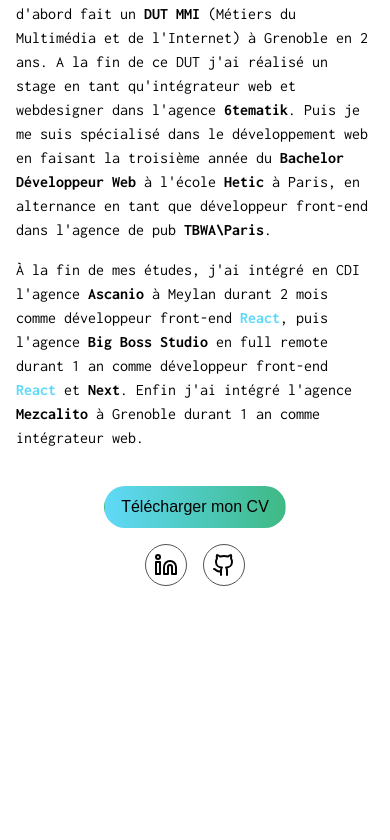
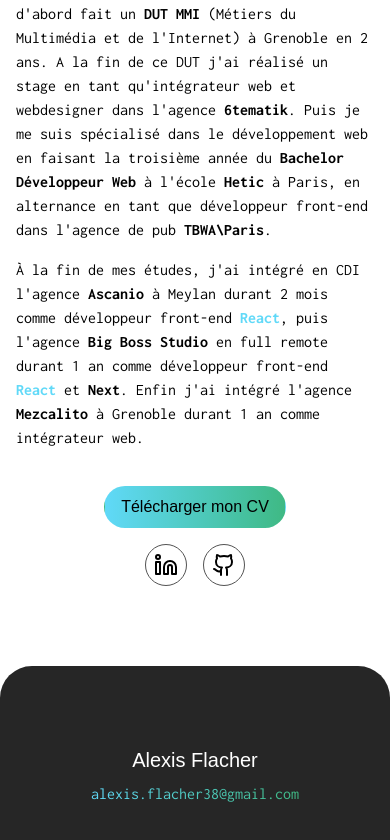
Before and after one commit to AlexisF9/Portfolio-2025, a Next.js app: page / in a window 390 px wide. Shown: the part 934-1774 px from the top of the page. Built offline with nearby package versions, Linux system fonts and the light colour scheme; a web font is replaced by a local one.

Commit message:
edit footer style and responsive

```diff
--- a/app/layout.tsx
+++ b/app/layout.tsx
@@ -16,10 +16,10 @@ export default function RootLayout({
 }>) {
   return (
     <html lang="en" className="light">
-      <body className="max-w-5xl mx-auto pr-4 pl-4 md:pr-9 md:pl-9 bg-white dark:bg-neutral-900 overflow-x-hidden">
+      <body className="max-w-5xl mx-auto bg-white dark:bg-neutral-900 overflow-x-hidden">
         <LenisScroll />
         <Navbar />
-        {children}
+        <div className="pr-4 pl-4 md:pr-9 md:pl-9">{children}</div>
         <Footer />
       </body>
     </html>
--- a/src/components/footer.tsx
+++ b/src/components/footer.tsx
@@ -16,7 +16,7 @@ export function Footer() {
         ease: "power3.out",
         scrollTrigger: {
           trigger: footerRef.current,
-          start: "top 80%",
+          start: "top 90%",
         },
       }
     );
@@ -25,9 +25,9 @@ export function Footer() {
   return (
     <footer
       ref={footerRef}
-      className="w-fit flex flex-col align-center gap-2 max-w-5xl mx-auto flex items-center justify-center my-20 py-9 px-9 bg-neutral-800 rounded-full dark:bg-transparent border border-transparent dark:border-white"
+      className="w-fit flex flex-col align-center gap-2 max-w-5xl mx-auto flex items-center justify-center mt-20 py-20 px-9 bg-neutral-800 rounded-t-4xl dark:bg-white"
     >
-      <p className="w-max font-gothic text-xl md:text-4xl text-white">
+      <p className="w-max font-gothic text-xl md:text-4xl text-white dark:text-neutral-950">
         Alexis Flacher
       </p>
       <Link
```
